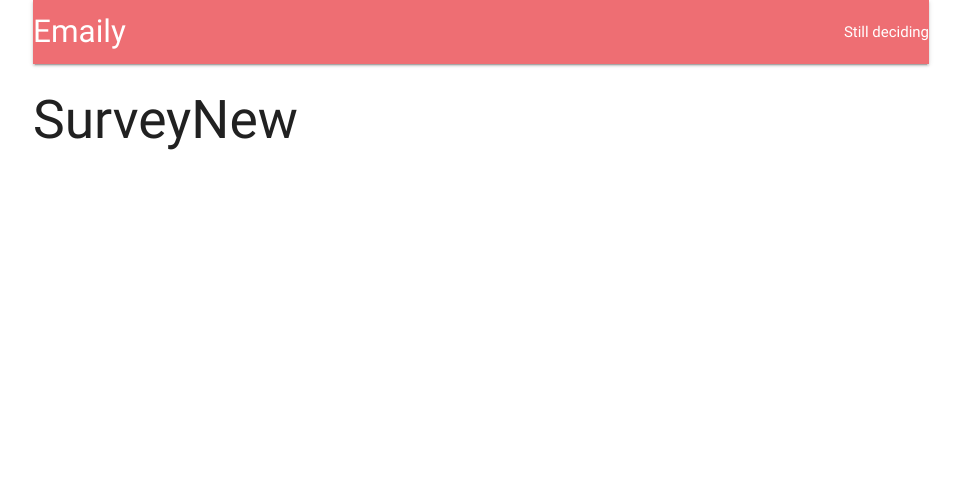
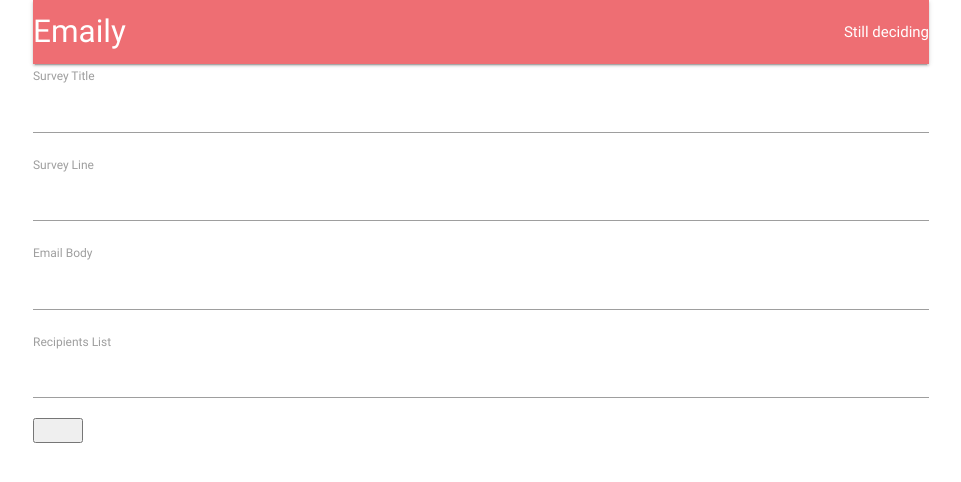
Before and after one commit to erivaldogalvino/reactUm, a React app in the folder client/: page /surveys/new in a window 1280 px wide. Shown: the whole page, without its empty margins (159-1120 px from the left). Built offline with nearby package versions, Linux system fonts and the light colour scheme; no server answers.

Commit message:
meio do frontend SurveyNew

```diff
--- a/client/package.json
+++ b/client/package.json
@@ -20,6 +20,7 @@
         "react-scripts": "1.1.4",
         "react-stripe-checkout": "^2.6.3",
         "redux": "^4.0.0",
+        "redux-form": "^7.4.2",
         "redux-thunk": "^2.3.0"
     },
     "scripts": {
--- a/client/public/index.html
+++ b/client/public/index.html
@@ -1,6 +1,7 @@
 <!DOCTYPE html>
 <html lang="en">
-  <head>
+
+<head>
     <meta charset="utf-8">
     <meta name="viewport" content="width=device-width, initial-scale=1, shrink-to-fit=no">
     <meta name="theme-color" content="#000000">
@@ -10,6 +11,7 @@
     -->
     <link rel="manifest" href="%PUBLIC_URL%/manifest.json">
     <link rel="shortcut icon" href="%PUBLIC_URL%/favicon.ico">
+    <link href="https://fonts.googleapis.com/icon?family=Material+Icons" rel="stylesheet">
     <!--
       Notice the use of %PUBLIC_URL% in the tags above.
       It will be replaced with the URL of the `public` folder during the build.
@@ -20,8 +22,9 @@
       Learn how to configure a non-root public URL by running `npm run build`.
     -->
     <title>React App</title>
-  </head>
-  <body>
+</head>
+
+<body>
     <noscript>
       You need to enable JavaScript to run this app.
     </noscript>
@@ -36,5 +39,6 @@
       To begin the development, run `npm start` or `yarn start`.
       To create a production bundle, use `npm run build` or `yarn build`.
     -->
-  </body>
+</body>
+
 </html>
--- /dev/null
+++ b/client/src/components/Dashboard.js
@@ -0,0 +1,22 @@
+import React from 'react';
+import { Link } from 'react-router-dom';
+
+const Dashboard = () => {
+    return (
+        <div>
+            Dashboard
+            <div className="fixed-action-btn">
+                <Link to="/surveys/new" className="btn-floatng btn-large red">
+                    <i className="material-icons">add</i>
+                </Link>
+            </div>
+        </div>
+    );
+};
+
+export default Dashboard;
+
+/*
+ <i className="material-icons">chat_bubble_outline
+check</i>
+*/
--- /dev/null
+++ b/client/src/components/surveys/SurveyField.js
@@ -0,0 +1,13 @@
+// SurveyField contem logica para renderizar uma
+// label simples e input text
+import React from 'react';
+
+export default ({ input, label }) => {
+//    console.log(props.input);
+    return (
+        <div>
+            <label>{label}</label>
+            <input {...input} />
+        </div>
+    );
+}
--- /dev/null
+++ b/client/src/components/surveys/SurveyForm.js
@@ -0,0 +1,39 @@
+// SurveyForm mostra um form para um user adicionar inputs
+import _ from 'lodash';
+import React, { Component} from 'react';
+import { reduxForm, Field } from 'redux-form';  // permite forms comun. com o redux store
+import SurveyField from './SurveyField';
+
+const FIELDS = [
+    { label: 'Survey Title', name: 'title' },
+    { label: 'Survey Line',  name: 'subject' },
+    { label: 'Email Body',   name: 'body'},
+    { label: 'Recipients List', name: 'emails' }
+];
+
+class SurveyForm extends Component {
+    renderFields() {
+        return _.map(FIELDS, ({ label, name }) => {
+            return (
+                <Field key={name} component={SurveyField} type="text" label={label} name={name} />
+            );
+        });
+    }
+
+    render() {
+        return (
+            <div>
+                <form onSubmit={this.props.handleSubmit(values => console.log(values))}>
+                    {this.renderFields()}
+                    <button style={{height:25, width:50}} type="submit"></button>
+                </form>
+            </div>
+        );
+    }
+}
+
+export default reduxForm({
+    form: 'surveyForm'
+})(SurveyForm);
+
+//<Field type="text" name="surveyTitle" component="input" />
--- /dev/null
+++ b/client/src/components/surveys/SurveyNew.js
@@ -0,0 +1,15 @@
+// SurveyNew mostra SurveyForm e SurveyFormReview
+import React, { Component} from 'react';
+import SurveyForm from './SurveyForm';
+
+class SurveyNew extends Component {
+    render() {
+        return (
+            <div>
+                <SurveyForm />
+            </div>
+        );
+    }
+}
+
+export default SurveyNew;
--- a/client/src/reducers/index.js
+++ b/client/src/reducers/index.js
@@ -1,6 +1,8 @@
 import { combineReducers } from 'redux';
+import { reducer as reduxForm } from 'redux-form';
 import authReducer from './authReducer';
 
 export default combineReducers({
-    auth: authReducer
+    auth: authReducer,
+    form:  reduxForm
 });
```
Also changed, not shown: client/src/components/App.js (+5 -2 lines), 1 other file.
